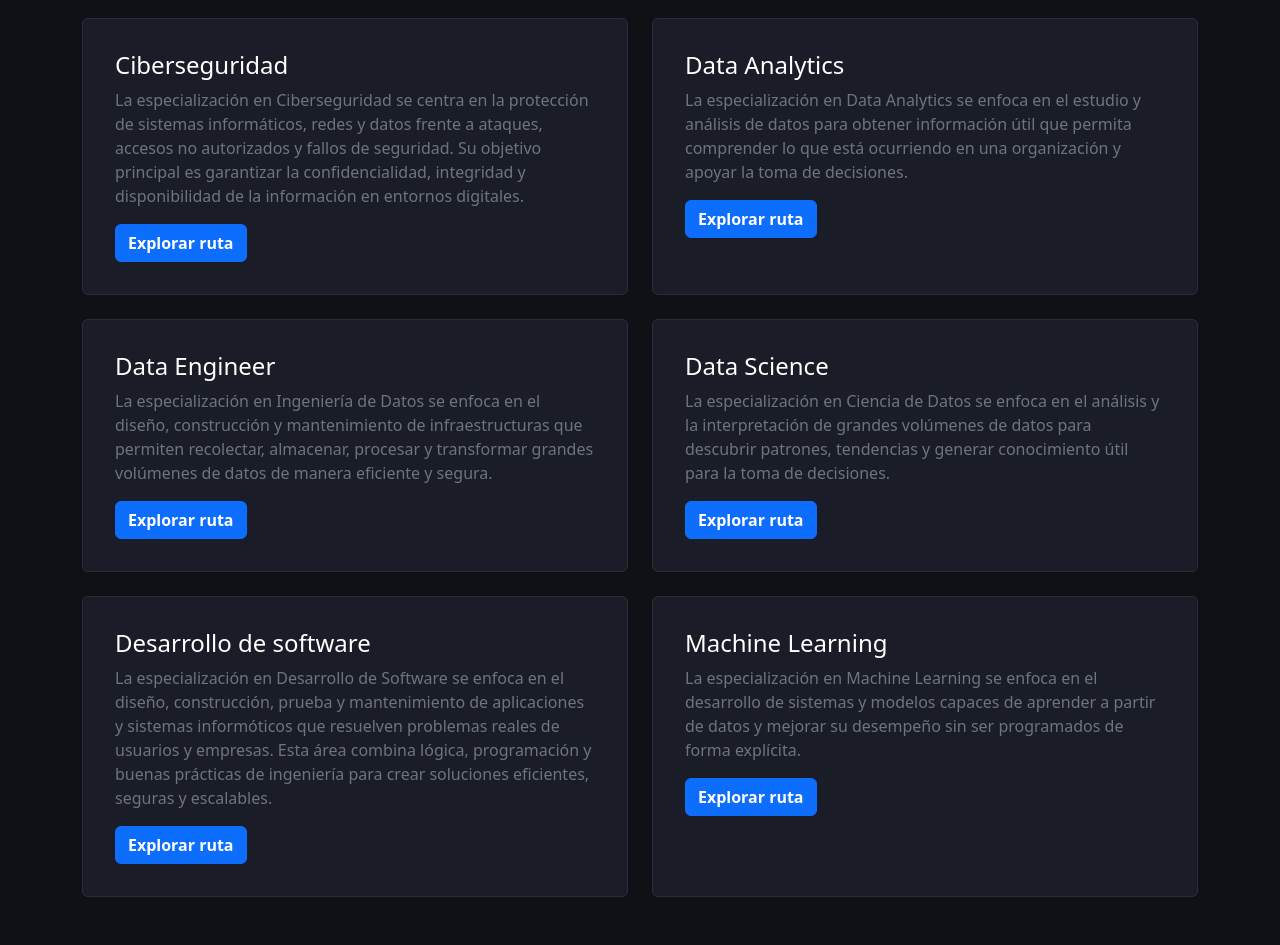
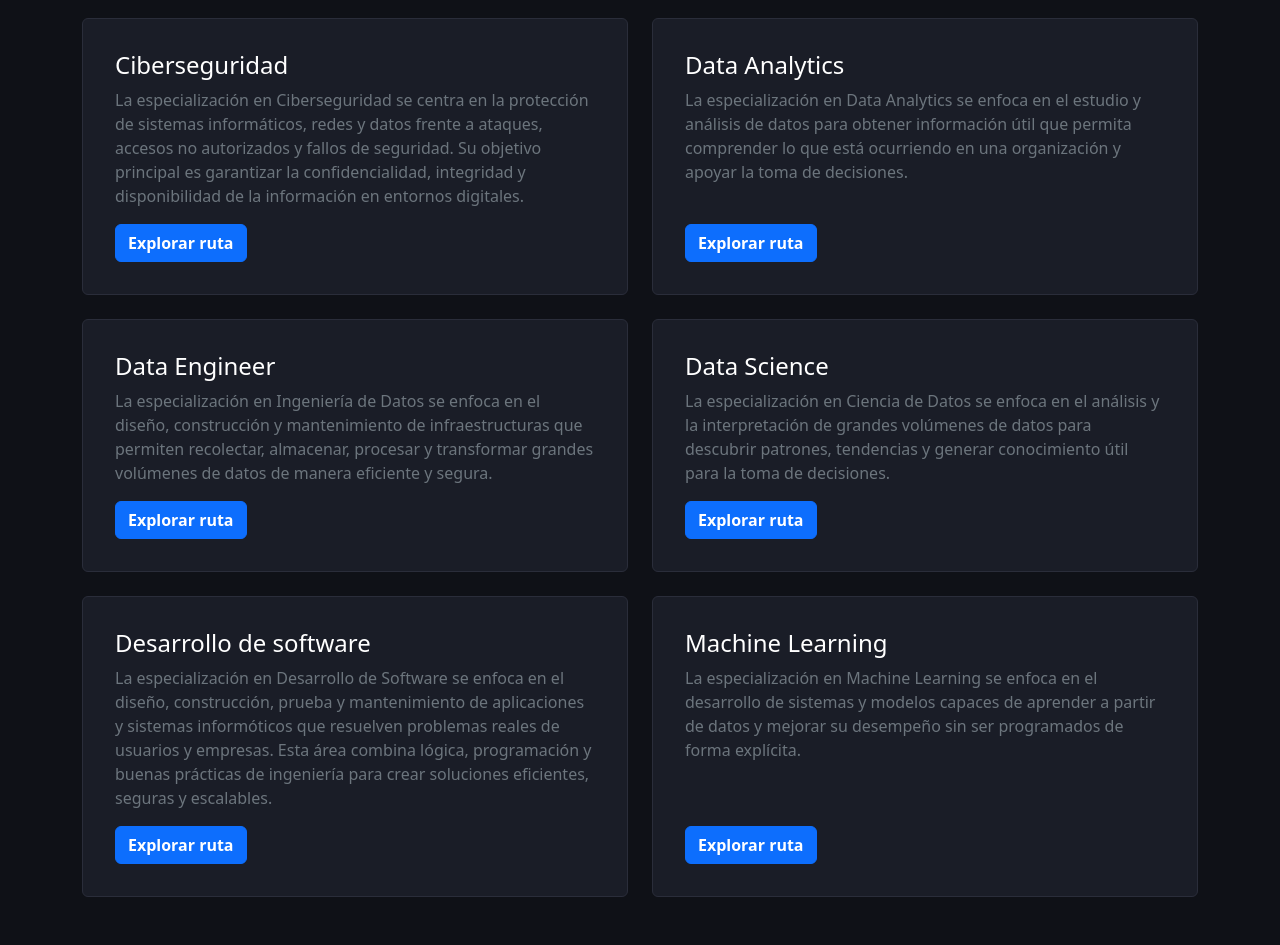
Before and after one commit to juanjosediazrodriguez/P1-roadmap-grupo5, a Django app: page / in a window 1280 px wide. Shown: the part 154-1099 px from the top of the page. Run offline with Django 5.2, Linux system fonts and the light colour scheme; data comes from the database, SQL or seed files in the repository.

Commit message:
front, boton

```diff
--- a/roadmap/templates/roadmap/home.html
+++ b/roadmap/templates/roadmap/home.html
@@ -29,12 +29,14 @@
             {% for spec in specializations %}
             <div class="col">
                 <div class="card h-100 p-3">
-                    <div class="card-body">
+                    <div class="card-body d-flex flex-column">
                         <h4 class="card-title">{{ spec.name }}</h4>
                         <p class="card-text text-secondary">{{ spec.description }}</p>
-                        <a href="{% url 'specialization_detail' spec.pk %}" class="text-white text-decoration-none">
-                            <button class="btn btn-primary fw-semibold">Explorar ruta</button>
-                        </a>
+                        <div class="mt-auto">
+                            <a href="{% url 'specialization_detail' spec.pk %}" class="text-white text-decoration-none">
+                                <button class="btn btn-primary fw-semibold">Explorar ruta</button>
+                            </a>
+                        </div>
                     </div>
                 </div>
             </div>
```
